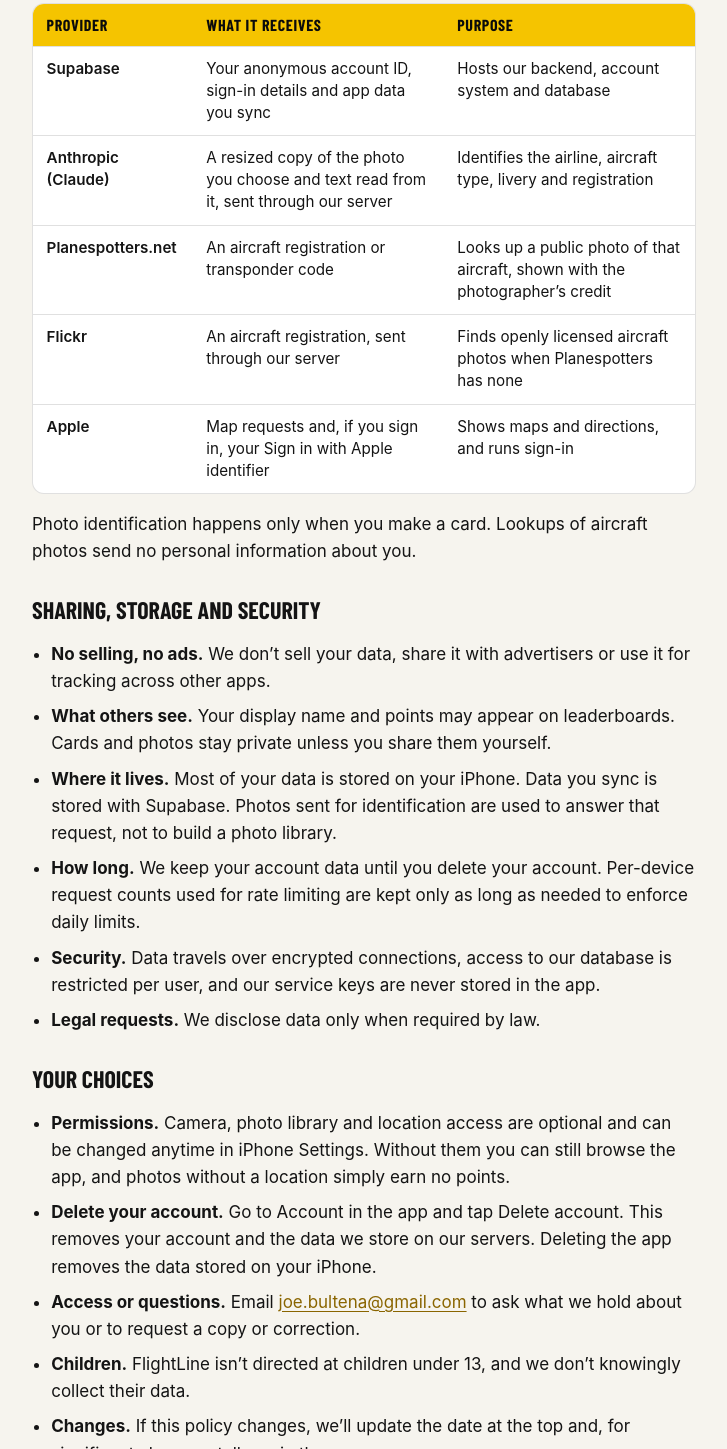
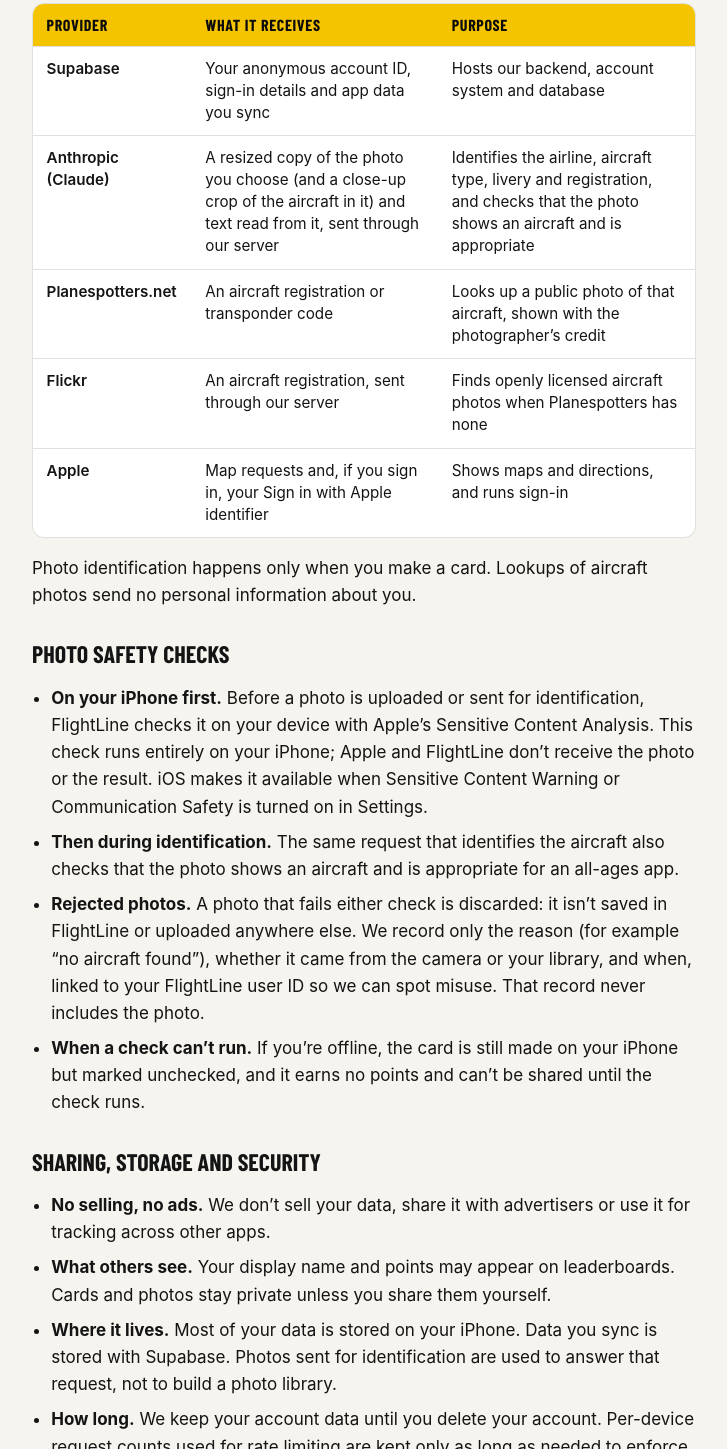
Before and after one commit to jbultena-dev/flightline-site, a plain HTML site: page privacy/index.html in a window 1280 px wide. Shown: the part 1217-2666 px from the top of the page, without its empty margins (276-1003 px from the left). Drawn offline with Linux system fonts and the light colour scheme.

Commit message:
Privacy policy: on-device photo safety check and rejected-photo handling
Co-Authored-By: Claude Opus 5.5 <noreply@anthropic.com>

```diff
--- a/privacy/index.html
+++ b/privacy/index.html
@@ -22,7 +22,7 @@
 <main class="page policy">
   <div class="wrap">
     <h1>FlightLine Privacy Policy</h1>
-    <p class="updated">Last updated November 15, 2026</p>
+    <p class="updated">Last updated November 16, 2026</p>
 
     <p class="summary">FlightLine collects only what it needs to identify the aircraft you photograph, log your sightings and run your account, and it never sells your data or shows ads.</p>
 
@@ -50,7 +50,7 @@
         <thead><tr><th scope="col">Provider</th><th scope="col">What it receives</th><th scope="col">Purpose</th></tr></thead>
         <tbody>
           <tr><td data-label="Provider">Supabase</td><td data-label="What it receives">Your anonymous account ID, sign-in details and app data you sync</td><td data-label="Purpose">Hosts our backend, account system and database</td></tr>
-          <tr><td data-label="Provider">Anthropic (Claude)</td><td data-label="What it receives">A resized copy of the photo you choose and text read from it, sent through our server</td><td data-label="Purpose">Identifies the airline, aircraft type, livery and registration</td></tr>
+          <tr><td data-label="Provider">Anthropic (Claude)</td><td data-label="What it receives">A resized copy of the photo you choose (and a close-up crop of the aircraft in it) and text read from it, sent through our server</td><td data-label="Purpose">Identifies the airline, aircraft type, livery and registration, and checks that the photo shows an aircraft and is appropriate</td></tr>
           <tr><td data-label="Provider">Planespotters.net</td><td data-label="What it receives">An aircraft registration or transponder code</td><td data-label="Purpose">Looks up a public photo of that aircraft, shown with the photographer&rsquo;s credit</td></tr>
           <tr><td data-label="Provider">Flickr</td><td data-label="What it receives">An aircraft registration, sent through our server</td><td data-label="Purpose">Finds openly licensed aircraft photos when Planespotters has none</td></tr>
           <tr><td data-label="Provider">Apple</td><td data-label="What it receives">Map requests and, if you sign in, your Sign in with Apple identifier</td><td data-label="Purpose">Shows maps and directions, and runs sign-in</td></tr>
@@ -58,6 +58,14 @@
       </table>
     </div>
     <p>Photo identification happens only when you make a card. Lookups of aircraft photos send no personal information about you.</p>
+
+    <h2>Photo safety checks</h2>
+    <ul>
+      <li><strong>On your iPhone first.</strong> Before a photo is uploaded or sent for identification, FlightLine checks it on your device with Apple&rsquo;s Sensitive Content Analysis. This check runs entirely on your iPhone; Apple and FlightLine don&rsquo;t receive the photo or the result. iOS makes it available when Sensitive Content Warning or Communication Safety is turned on in Settings.</li>
+      <li><strong>Then during identification.</strong> The same request that identifies the aircraft also checks that the photo shows an aircraft and is appropriate for an all-ages app.</li>
+      <li><strong>Rejected photos.</strong> A photo that fails either check is discarded: it isn&rsquo;t saved in FlightLine or uploaded anywhere else. We record only the reason (for example &ldquo;no aircraft found&rdquo;), whether it came from the camera or your library, and when, linked to your FlightLine user ID so we can spot misuse. That record never includes the photo.</li>
+      <li><strong>When a check can&rsquo;t run.</strong> If you&rsquo;re offline, the card is still made on your iPhone but marked unchecked, and it earns no points and can&rsquo;t be shared until the check runs.</li>
+    </ul>
 
     <h2>Sharing, storage and security</h2>
     <ul>
```
